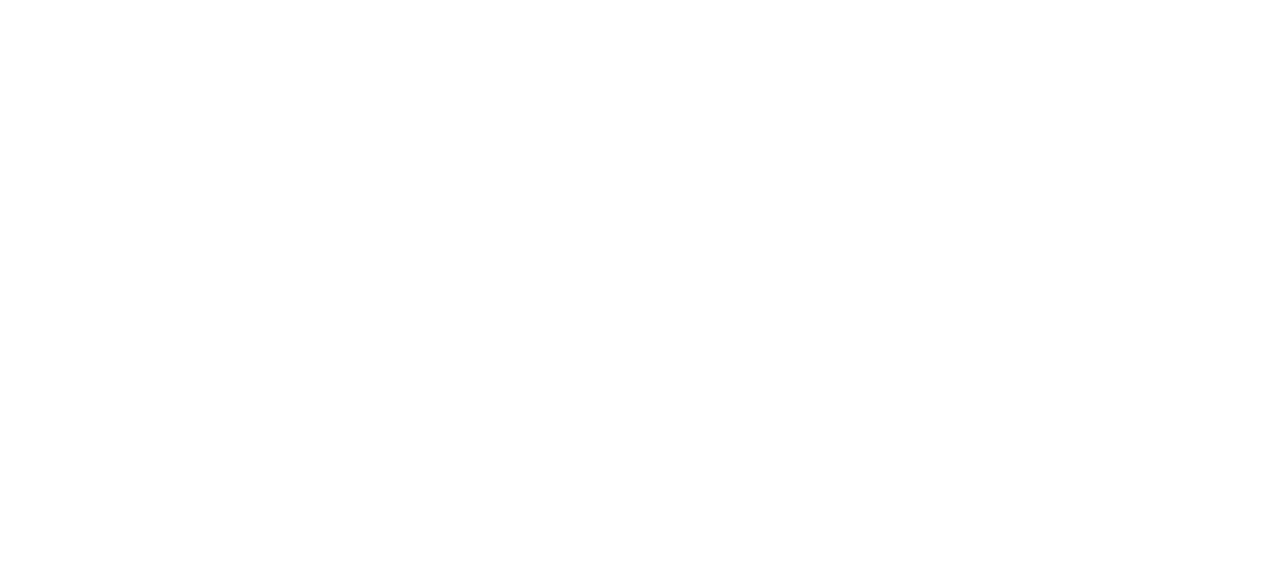
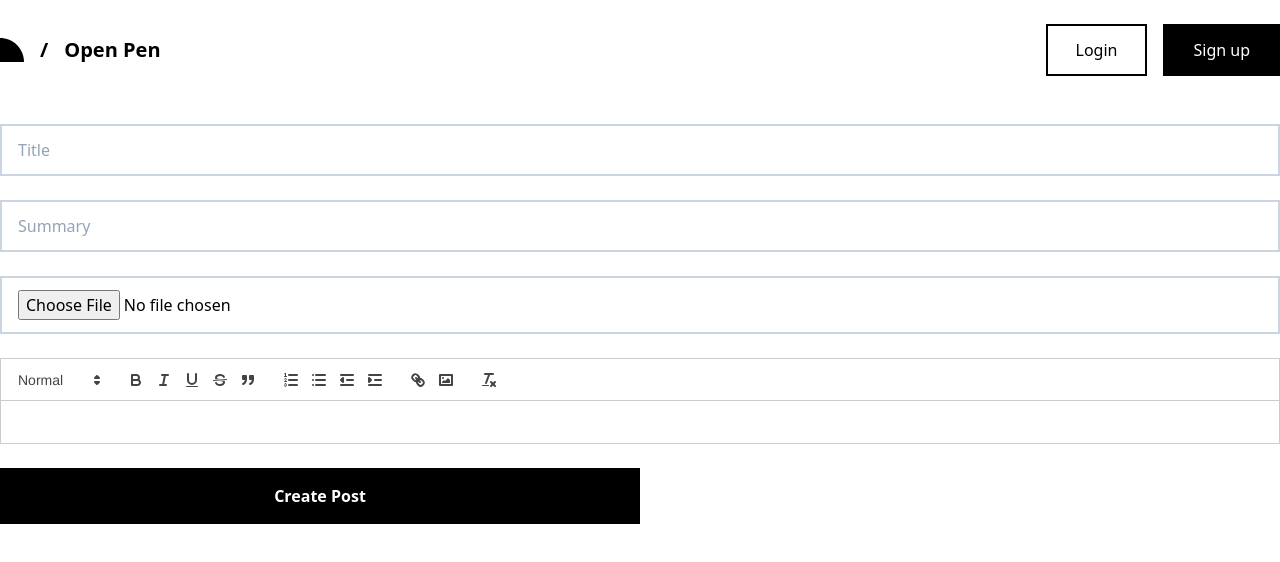
Before and after one commit to inclinedadarsh/open-pen, a React (Vite) app in the folder client/: page /create in a window 1280 px wide. Before the commit this address had no page. Shown: the top 562 px of the page. Built offline with nearby package versions, Linux system fonts and the light colour scheme; no server answers; a web font is replaced by a local one.

Commit message:
feat(posts): :construction: add client side for creating new post
add route for Create.jsx. add new Create.jsx page. installed quill-react and created a new page for posting including the handler. need to work on server side.

```diff
--- a/client/package.json
+++ b/client/package.json
@@ -13,6 +13,7 @@
     "axios": "^1.4.0",
     "react": "^18.2.0",
     "react-dom": "^18.2.0",
+    "react-quill": "^2.0.0",
     "react-router-dom": "^6.11.1"
   },
   "devDependencies": {
--- a/client/src/App.jsx
+++ b/client/src/App.jsx
@@ -1,7 +1,7 @@
 import React from "react";
 import { Routes, Route } from 'react-router-dom'
 
-import { Home, Login, Signup } from './pages'
+import { Home, Login, Signup, Create } from './pages'
 import { Layout } from './components'
 
 const App = () => {
@@ -11,6 +11,7 @@
 				<Route index element={<Home />} />
 				<Route path="/login" element={<Login />} />
 				<Route path="/signup" element={<Signup />} />
+				<Route path="/create" element={<Create />} />
 			</Route>
 		</Routes>
 	)
--- /dev/null
+++ b/client/src/pages/Create.jsx
@@ -0,0 +1,97 @@
+import React, { useState } from "react";
+import ReactQuill from "react-quill";
+import "react-quill/dist/quill.snow.css";
+import axios from "axios";
+
+import { Input, ButtonFull } from "../components";
+
+const Create = () => {
+	const [title, setTitle] = useState("");
+	const [summary, setSummary] = useState("");
+	const [content, setContent] = useState("");
+	const [files, setFiles] = useState([]);
+
+	const modules = {
+		toolbar: [
+			[{ header: [1, 2, 3, false] }],
+			["bold", "italic", "underline", "strike", "blockquote"],
+			[
+				{ list: "ordered" },
+				{ list: "bullet" },
+				{ indent: "-1" },
+				{ indent: "+1" },
+			],
+			["link", "image"],
+			["clean"],
+		],
+	};
+
+	const formats = [
+		"header",
+		"bold",
+		"italic",
+		"underline",
+		"strike",
+		"blockquote",
+		"list",
+		"bullet",
+		"indent",
+		"link",
+		"image",
+	];
+
+	const createNewPost = async event => {
+		try {
+			const formData = new FormData();
+
+			formData.append("title", title);
+			formData.append("summary", summary);
+			formData.append("content", content);
+			formData.append("file", files[0]);
+
+			event.preventDefault();
+
+			// console.log(formData.entries());
+			await axios.post("http://localhost:3000/posts", formData);
+		} catch (err) {
+			console.log(err);
+		}
+	};
+
+	return (
+		<div>
+			<form onSubmit={createNewPost}>
+				<Input
+					placeholder="Title"
+					setValue={setTitle}
+					type="text"
+					value={title}
+				/>
+				<Input
+					placeholder="Summary"
+					value={summary}
+					setValue={setSummary}
+					type="text"
+				/>
+				<input
+					type="file"
+					className="mt-6 px-4 py-3 bg-white border-2 border-slate-300 placeholder-slate-400 focus:outline-none focus:border-black block w-full text-sm md:text-base"
+					onChange={e => setFiles(e.target.files)}
+				/>
+				<ReactQuill
+					theme="snow"
+					value={content}
+					onChange={newValue => setContent(newValue)}
+					className="mt-6 block w-full"
+					modules={modules}
+					formats={formats}
+				/>
+				<div className="w-1/2">
+					<ButtonFull text="Create Post" type={"submit"} />
+				</div>
+			</form>
+		</div>
+	);
+};
+
+export default Create;
--- a/client/src/pages/index.js
+++ b/client/src/pages/index.js
@@ -1,5 +1,6 @@
 import Home from "./Home";
 import Login from './Login'
 import Signup from "./Signup";
+import Create from './Create'
 
-export { Home, Login, Signup };
+export { Home, Login, Signup, Create };
```
Also changed, not shown: 1 other file (tests, documents, lock files or other folders).
